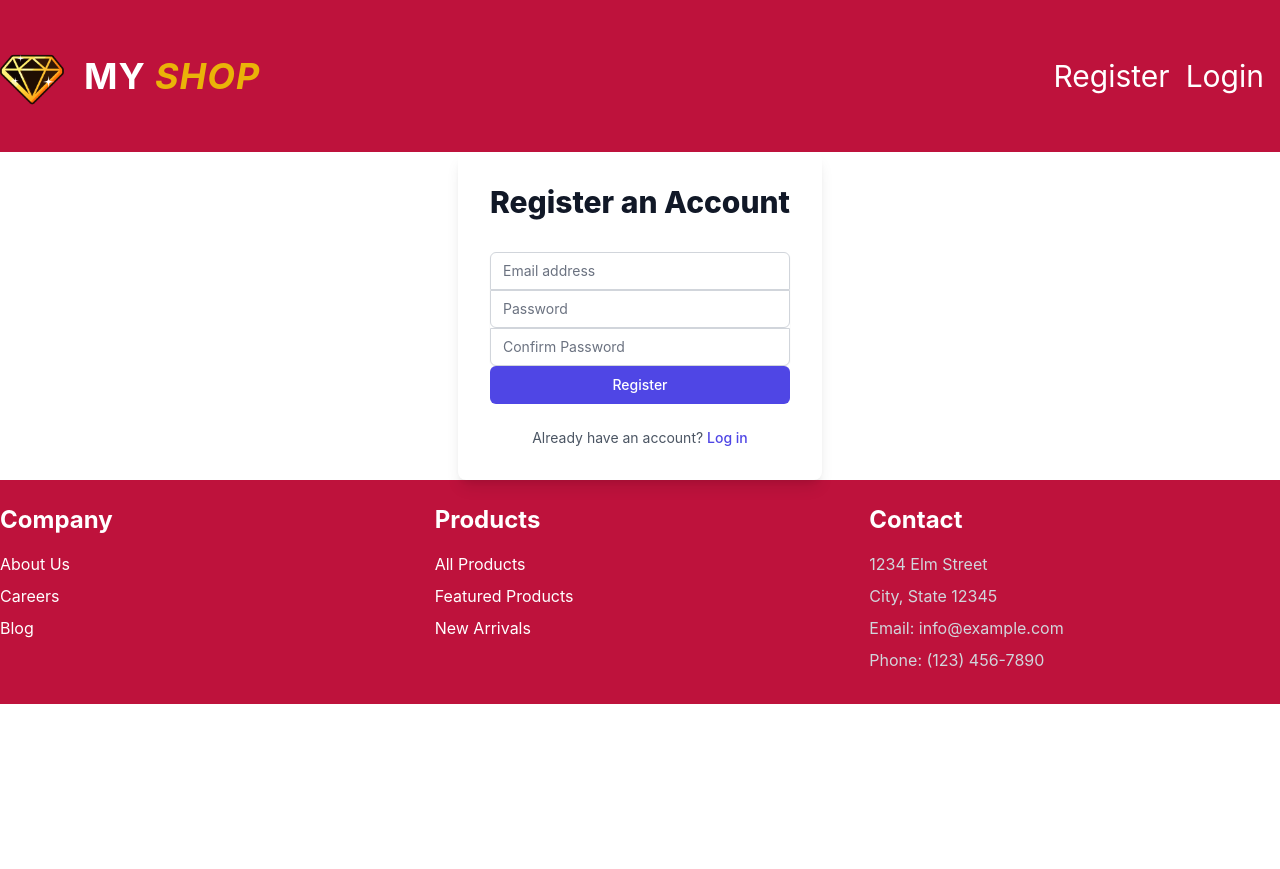
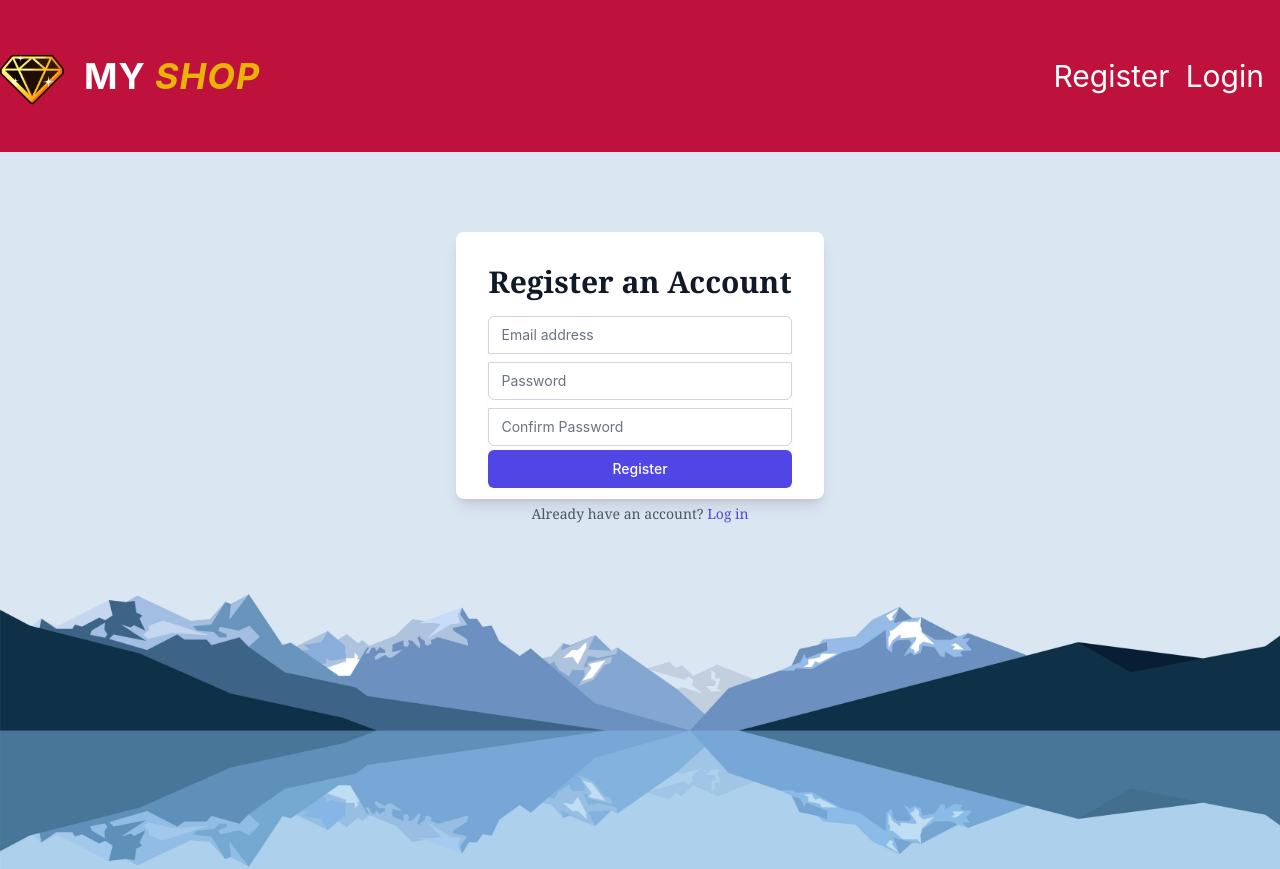
Before and after one commit to NaglisB123/REACT-ATSISKAITYMAS, a React (Vite) app: page /register-page in a window 1280 px wide. Shown: the top 869 px of the page. Before the commit the page ends 800 px from the top, so only its background shows below. Built offline with nearby package versions, Linux system fonts and the light colour scheme; no server answers.

Commit message:
register page restyling

```diff
--- a/src/pages/RegisterPage.jsx
+++ b/src/pages/RegisterPage.jsx
@@ -67,9 +67,9 @@ export default function RegisterPage() {
   }
 
   return (
-    <div className="flex items-center justify-center">
-      <div className="bg-white rounded-lg shadow-lg p-8 space-y-6 w-120">
-        <h2 className="text-center text-3xl font-extrabold text-gray-900 mb-8">
+    <div className="bgHill flex justify-center ">
+      <div className="bg-white rounded-lg shadow-lg p-8 w-1/24 h-1/3 mt-20">
+        <h2 className="text-center text-3xl font-extrabold text-gray-900 mb-3 font-serif">
           Register an Account
         </h2>
         {serverError && <div className="text-red-500">{serverError}</div>}
@@ -82,39 +82,39 @@ export default function RegisterPage() {
                 type="email"
                 autoComplete="email"
                 required
-                className="appearance-none rounded-none relative block w-full px-3 py-2 border border-gray-300 placeholder-gray-500 text-gray-900 rounded-t-md focus:outline-none focus:ring-indigo-500 focus:border-indigo-500 focus:z-10 sm:text-sm"
+                className="appearance-none rounded-none relative block w-full px-3 py-2 border border-gray-300 placeholder-gray-500 text-gray-900 rounded-t-md focus:outline-none focus:ring-indigo-500 focus:border-indigo-500 focus:z-10 sm:text-sm my-1"
                 placeholder="Email address"
                 value={formik.values.email}
                 onChange={formik.handleChange}
                 onBlur={formik.handleBlur}
                 disabled={isLoading}
               />
-              {formik.touched.email && formik.errors.email ? (
+              {formik.touched.email && formik.errors.email && (
                 <div className="text-red-500">{formik.errors.email}</div>
-              ) : null}
+              )}
               <input
                 id="password"
                 name="password"
                 type="password"
                 autoComplete="new-password"
                 required
-                className="appearance-none rounded-none relative block w-full px-3 py-2 border border-gray-300 placeholder-gray-500 text-gray-900 rounded-b-md focus:outline-none focus:ring-indigo-500 focus:border-indigo-500 focus:z-10 sm:text-sm"
+                className="appearance-none rounded-none relative block w-full px-3 py-2 border border-gray-300 placeholder-gray-500 text-gray-900 rounded-b-md focus:outline-none focus:ring-indigo-500 focus:border-indigo-500 focus:z-10 sm:text-sm my-1"
                 placeholder="Password"
                 value={formik.values.password}
                 onChange={formik.handleChange}
                 onBlur={formik.handleBlur}
                 disabled={isLoading}
               />
-              {formik.touched.password && formik.errors.password ? (
+              {formik.touched.password && formik.errors.password && (
                 <div className="text-red-500">{formik.errors.password}</div>
-              ) : null}
+              )}
               <input
                 id="confirmPassword"
                 name="confirmPassword"
                 type="password"
                 autoComplete="new-password"
                 required
-                className="appearance-none rounded-none relative block w-full px-3 py-2 border border-gray-300 placeholder-gray-500 text-gray-900 rounded-b-md focus:outline-none focus:ring-indigo-500 focus:border-indigo-500 focus:z-10 sm:text-sm"
+                className="appearance-none rounded-none relative block w-full px-3 py-2 border border-gray-300 placeholder-gray-500 text-gray-900 rounded-b-md focus:outline-none focus:ring-indigo-500 focus:border-indigo-500 focus:z-10 sm:text-sm my-1"
                 placeholder="Confirm Password"
                 value={formik.values.confirmPassword}
                 onChange={formik.handleChange}
@@ -122,11 +122,11 @@ export default function RegisterPage() {
                 disabled={isLoading}
               />
               {formik.touched.confirmPassword &&
-              formik.errors.confirmPassword ? (
+              formik.errors.confirmPassword && (
                 <div className="text-red-500">
                   {formik.errors.confirmPassword}
                 </div>
-              ) : null}
+              )}
             </div>
           </div>
 
@@ -144,7 +144,7 @@ export default function RegisterPage() {
           </div>
         </form>
         <div className="text-center mt-4">
-          <p className="text-sm text-gray-600">
+          <p className="text-sm text-gray-600 font-serif">
             Already have an account?{" "}
             <Link
               to="/login-page"
```
